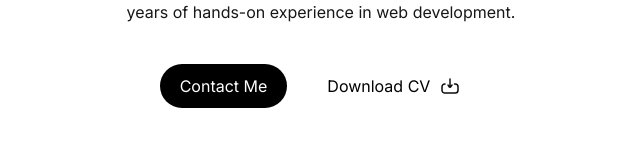
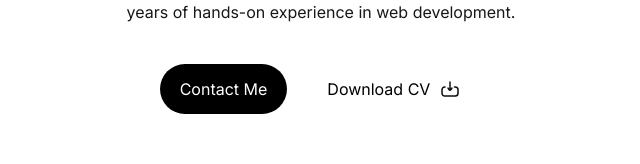
Before and after one commit to tural1200/turalmammadov, a Next.js app: page / in a window 1280 px wide. Shown: the part 520-684 px from the top of the page, without its empty margins (319-959 px from the left). Built offline with nearby package versions, Linux system fonts and the light colour scheme.

Commit message:
style: adjust padding and text alignment in ButtonLink component

```diff
--- a/src/components/button-link/ButtonLink.tsx
+++ b/src/components/button-link/ButtonLink.tsx
@@ -20,7 +20,7 @@ const ButtonLink = ({
       href={href}
       className={`${
         variant === "primary" ? "bg-black text-white" : "bg-white text-black"
-      } px-[1.25rem] py-[0.625rem] rounded-[1.875rem] ${className}`}
+      } px-[1.25rem] py-[0.825rem] rounded-[1.875rem] text-center ${className}`}
       {...props}
     >
       {children}
```
